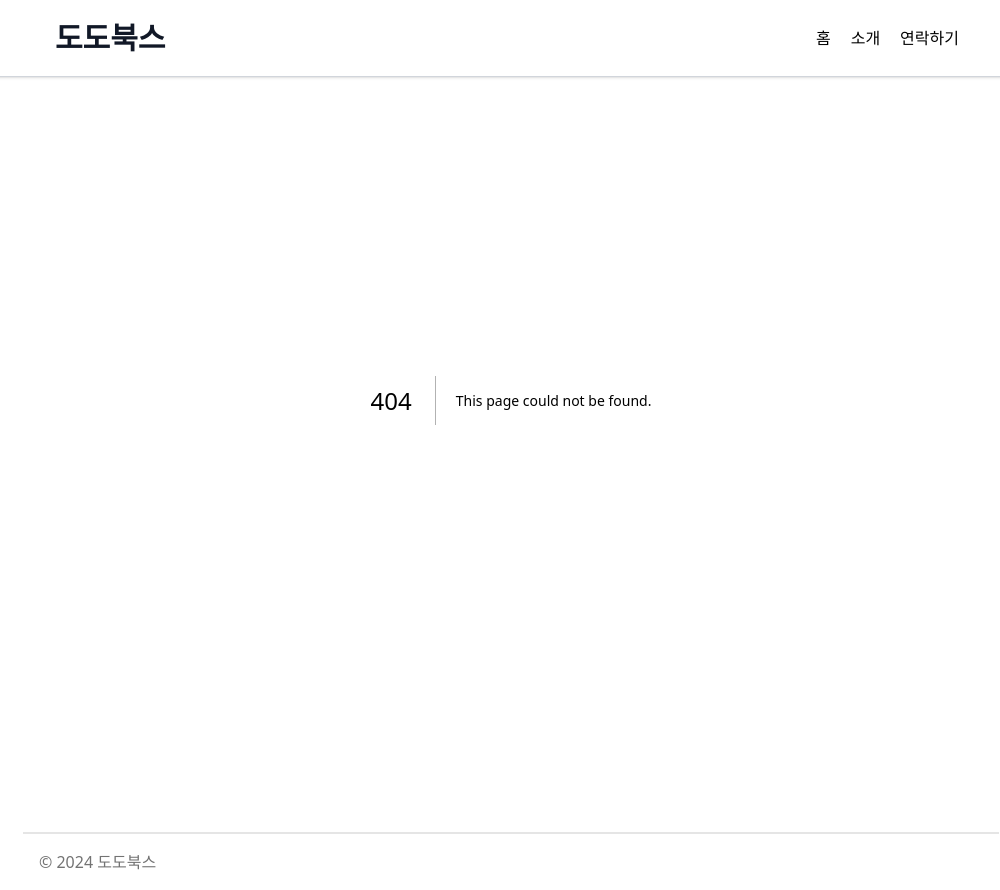
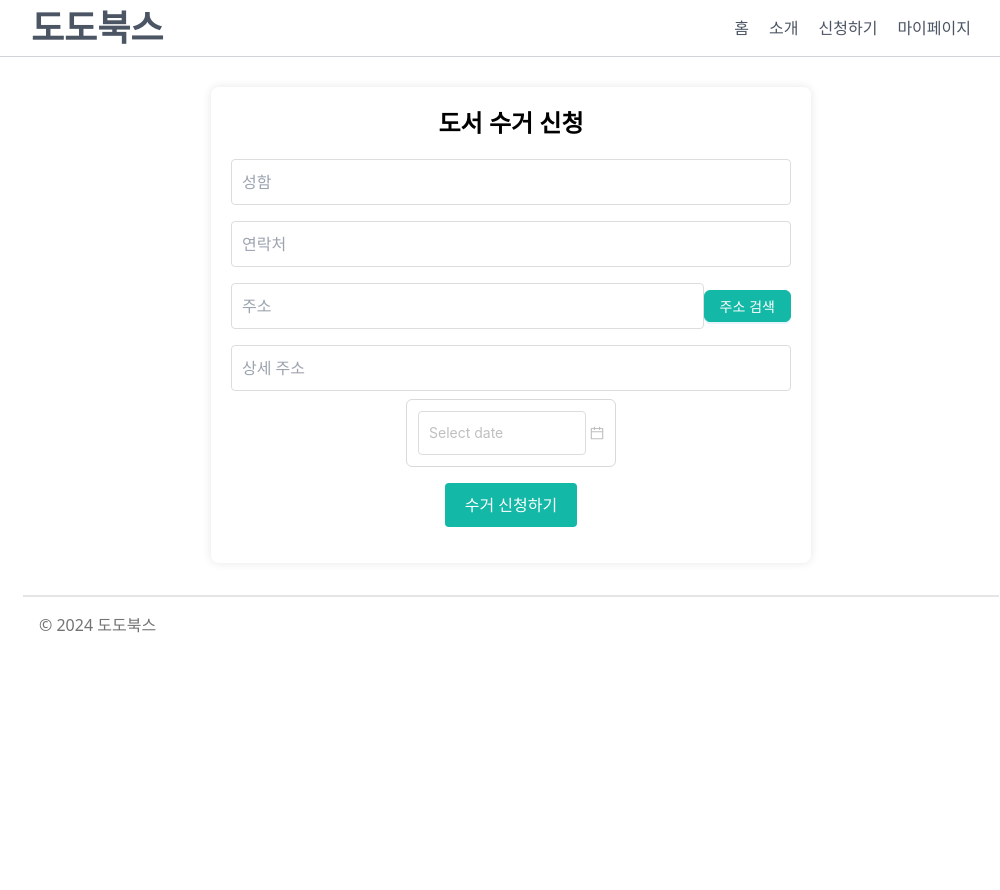
Before and after one commit to evenoahchoi/doordoorbooks, a Next.js app: page /contact in a window 1280 px wide. Before the commit this address had no page. Shown: the whole page, without its empty margins (129-1129 px from the left). After the commit the page ends 800 px from the top, so only its background shows below. Built offline with nearby package versions, Linux system fonts and the light colour scheme.

Commit message:
수거신청 폼 추가

```diff
--- /dev/null
+++ b/app/contact/EmailForm.module.css
@@ -0,0 +1,76 @@
+.email-form-container {
+    max-width: 600px;
+    margin: 30px auto;
+    padding: 20px;
+    background: #fff;
+    box-shadow: 0 0 10px rgba(0, 0, 0, 0.1);
+    text-align: center;
+    border-radius: 8px;
+  }
+
+  .email-form-container h1 {
+    margin-bottom: 0.5em;
+  }
+
+  .email-form-container p {
+    color: #666;
+    margin-bottom: 2em;
+  }
+
+  .email-form .form-group {
+    margin-bottom: 1em;
+  }
+
+  .email-form .form-group input,
+  .email-form .form-group textarea {
+    width: 100%;
+    padding: 10px;
+    margin: 0.5em 0;
+    border: 1px solid #ddd;
+    border-radius: 4px;
+  }
+
+  .email-form .form-group textarea {
+    height: 150px;
+  }
+
+  .submit-button {
+    padding: 10px 20px;
+    background: #14b8a6;
+    color: #fff;
+    border: none;
+    border-radius: 4px;
+    cursor: pointer;
+    transition: background 0.3s ease;
+  }
+
+  .submit-button:hover {
+    background: #0056b3;
+  }
+
+  .contact-info p {
+    color: #666;
+  }
+
+  .address-input-group {
+    display: flex;
+    justify-content: space-between;
+    align-items: center;
+  }
+
+  .address-input {
+    flex-grow: 1;
+    margin-right: 10px; /* 주소 입력 필드와 검색 버튼 사이의 간격 */
+  }
+
+  .address-search-button {
+    background-color: #14b8a6; /* '수거 신청하기' 버튼과 동일한 색상 */
+    border-color: #14b8a6; /* 버튼 테두리도 동일한 색상으로 */
+    color: #fff; /* 텍스트 색상은 흰색 */
+    /* 마우스를 올렸을 때의 스타일이 필요하면 아래를 추가합니다. */
+    /* 예: 색상을 약간 어둡게 변경하려면 */
+    /* &:hover {
+      background-color: darken(#14b8a6, 10%);
+      border-color: darken(#14b8a6, 10%);
+    } */
+  }
--- /dev/null
+++ b/app/contact/emailform.tsx
@@ -0,0 +1,165 @@
+"use client";
+
+import React, { useState, useEffect } from "react";
+import DaumPostcode from "react-daum-postcode";
+import { Modal, Button, DatePicker } from "antd";
+import styles from "./EmailForm.module.css";
+import moment, { Moment } from "moment";
+import emailjs from "emailjs-com"; // emailjs-com 임포트
+
+interface FormData {
+  name: string;
+  phone: string;
+  address: string;
+  detailAddress: string;
+  date: Moment | null;
+}
+
+const EmailForm = () => {
+  const [formData, setFormData] = useState<FormData>({
+    name: "",
+    phone: "",
+    address: "",
+    detailAddress: "",
+    date: null,
+  });
+  const [isOpen, setIsOpen] = useState(false);
+  const [isClient, setIsClient] = useState(false);
+
+  useEffect(() => {
+    setIsClient(true);
+    // EmailJS 사용자 ID로 초기화
+    emailjs.init("0RNcJ11USAvUfX8zq"); // 여기에 실제 사용자 ID를 입력하세요.
+  }, []);
+
+  const onToggleModal = () => {
+    setIsOpen(!isOpen);
+  };
+
+  const handleComplete = (data: any) => {
+    const fullAddress = data.address;
+    const splitAddress = data.address.split(" ").splice(2).join(" ");
+
+    setFormData({
+      ...formData,
+      address: fullAddress,
+      detailAddress: splitAddress,
+    });
+    onToggleModal();
+  };
+
+  const handleSubmit = (e: React.FormEvent<HTMLFormElement>) => {
+    e.preventDefault();
+
+    // 이메일 전송 로직
+    emailjs
+      .sendForm(
+        "service_mjsis4n",
+        "template_jzikssn",
+        e.currentTarget,
+        "0RNcJ11USAvUfX8zq"
+      )
+      .then(
+        (result) => {
+          console.log(result.text);
+          alert("수거신청이 성공적으로 전송되었습니다!");
+        },
+        (error) => {
+          console.log(error.text);
+          alert("수거신청 전송에 실패했습니다.");
+        }
+      );
+
+    // 폼 데이터 초기화
+    setFormData({
+      name: "",
+      phone: "",
+      address: "",
+      detailAddress: "",
+      date: null,
+    });
+  };
+
+  const handleDateChange = (date: Moment | null) => {
+    setFormData((prevFormData) => ({
+      ...prevFormData,
+      date: date,
+    }));
+  };
+
+  return (
+    <div className={styles["email-form-container"]}>
+      <h1 className="font-bold text-2xl">도서 수거 신청</h1>
+      <form onSubmit={handleSubmit} className={styles["email-form"]}>
+        <div className={styles["form-group"]}>
+          <input
+            type="text"
+            name="name"
+            placeholder="성함"
+            className={styles["form-control"]}
+            value={formData.name}
+            onChange={(e) => setFormData({ ...formData, name: e.target.value })}
+          />
+          <input
+            type="text"
+            name="phone"
+            placeholder="연락처"
+            className={styles["form-control"]}
+            value={formData.phone}
+            onChange={(e) =>
+              setFormData({ ...formData, phone: e.target.value })
+            }
+          />
+          <div className={styles["address-input-group"]}>
+            <input
+              type="text"
+              name="address"
+              placeholder="주소"
+              className={`${styles["form-control"]} ${styles["address-input"]}`}
+              value={formData.address}
+              readOnly
+            />
+            <Button
+              type="primary"
+              onClick={onToggleModal}
+              className={styles["address-search-button"]}
+            >
+              주소 검색
+            </Button>
+          </div>
+          <input
+            type="text"
+            name="detailAddress"
+            placeholder="상세 주소"
+            className={styles["form-control"]}
+            value={formData.detailAddress}
+            onChange={(e) =>
+              setFormData({ ...formData, detailAddress: e.target.value })
+            }
+          />
+
+          <div className={styles["form-group"]}>
+            {/* antd의 DatePicker 컴포넌트 추가 */}
+            <DatePicker onChange={handleDateChange} value={formData.date} />
+          </div>
+          <button type="submit" className={styles["submit-button"]}>
+            수거 신청하기
+          </button>
+        </div>
+      </form>
+      {isClient && isOpen && (
+        <Modal
+          title="주소 검색"
+          visible={isOpen} // visible 속성 추가
+          onOk={onToggleModal}
+          onCancel={onToggleModal}
+          footer={null}
+        >
+          <DaumPostcode onComplete={handleComplete} />
+        </Modal>
+      )}
+    </div>
+  );
+};
+
+export default EmailForm;
--- /dev/null
+++ b/app/contact/page.tsx
@@ -0,0 +1,12 @@
+import React from 'react';
+import EmailForm from './emailform'; // 경로는 실제 프로젝트 구조에 따라 달라질 수 있습니다.
+
+const Page: React.FC = () => {
+  return (
+    <div>
+      <EmailForm /> {/* 이메일 폼 컴포넌트 사용 */}
+    </div>
+  );
+};
+
+export default Page;
--- /dev/null
+++ b/app/mypage/page.tsx
@@ -0,0 +1,7 @@
+export default function Mypage() {
+    return (
+      <main className="mx-auto max-w-3xl px-4 sm:px-6 md:max-w-5xl ">
+        <h1>마이페이지</h1>
+      </main>
+    )
+  }
--- a/components/Navbar.tsx
+++ b/components/Navbar.tsx
@@ -1,67 +1,19 @@
-"use client"; // this is a client component
-import React, { useState } from "react";
-import { Link } from "react-scroll";
-import { RiMoonFill, RiSunLine } from "react-icons/ri";
-import { IoMdMenu, IoMdClose } from "react-icons/io";
-import { useTheme } from "next-themes";
+import Link from "next/link";
 
-interface NavItem {
-  label: string;
-  page: string;
-}
-
-const NAV_ITEMS: Array<NavItem> = [
-  {
-    label: "홈",
-    page: "home",
-  },
-  {
-    label: "소개",
-    page: "about",
-  },
-  {
-    label: "연락하기",
-    page: "contact",
-  },
-];
-
-export default function Navbar() {
-  const { theme, setTheme } = useTheme();
-  const [navbar, setNavbar] = useState(false);
-
+export default function Header() {
     return (
-    <header className="w-full fixed top-0 z-50 bg-white dark:bg-black shadow">
-      <div className="container mx-auto flex flex-wrap p-5 flex-col md:flex-row items-center justify-between">
-        <div className="flex title-font font-medium items-center text-gray-900 mb-4 md:mb-0">
-          <span className="ml-3 text-3xl font-bold">도도북스</span>
-        </div>
-        <div className="md:hidden">
-          <button
-            className="p-2 text-gray-700 rounded-md outline-none focus:border-gray-400 focus:border"
-            onClick={() => setNavbar(!navbar)}
-          >
-            {navbar ? <IoMdClose size={30} /> : <IoMdMenu size={30} />}
-          </button>
-        </div>
+        <header className="text-gray-600 body-font border-b border-gray-300"> {/* 하단 선을 추가 */}
+            <div className="container mx-auto flex flex-wrap p-2 flex-col md:flex-row items-center">
+                <Link legacyBehavior href="/showreel">
+                  <h1 className="text-center font-bold text-4xl">도도북스</h1>
+                </Link>
                 <nav className="md:ml-auto flex flex-wrap items-center text-base justify-center">
-          {NAV_ITEMS.map((item, idx) => (
-            <Link
-              key={idx}
-              to={item.page}
-              className="mr-5 hover:text-gray-900"
-              activeClass="active"
-              spy={true}
-              smooth={true}
-              offset={-100}
-              duration={500}
-              onClick={() => setNavbar(!navbar)}
-            >
-              {item.label}
-            </Link>
-          ))}
+                    <Link legacyBehavior href="/"><a className="mr-5 hover:text-gray-900">홈</a></Link>
+                    <Link legacyBehavior href="/"><a className="mr-5 hover:text-gray-900">소개</a></Link>
+                    <Link legacyBehavior href="/contact"><a className="mr-5 hover:text-gray-900">신청하기</a></Link>
+                    <Link legacyBehavior href="/mypage"><a className="mr-5 hover:text-gray-900">마이페이지</a></Link>
                 </nav>
             </div>
-      <div className="border-t border-gray-300"></div> {/* 헤더 아래에 한 줄 추가 */}
         </header>
     );
 }
--- a/package.json
+++ b/package.json
@@ -9,15 +9,20 @@
     "lint": "next lint"
   },
   "dependencies": {
+    "@emailjs/browser": "^4.1.0",
     "@next/font": "13.1.6",
     "@types/node": "18.11.18",
     "@types/react": "18.0.27",
     "@types/react-dom": "18.0.10",
+    "antd": "^5.14.1",
+    "emailjs-com": "^3.2.0",
     "eslint": "8.32.0",
     "eslint-config-next": "13.1.6",
+    "moment": "^2.30.1",
     "next": "13.1.6",
     "next-themes": "^0.2.1",
     "react": "18.2.0",
+    "react-daum-postcode": "^3.1.3",
     "react-dom": "18.2.0",
     "react-icons": "^4.7.1",
     "react-scroll": "^1.8.9",
```
Lines whose indentation alone changed are shown as unchanged.
